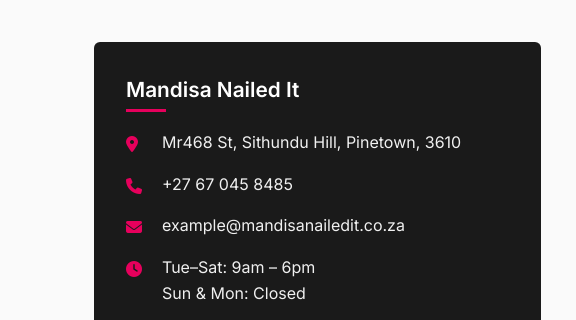
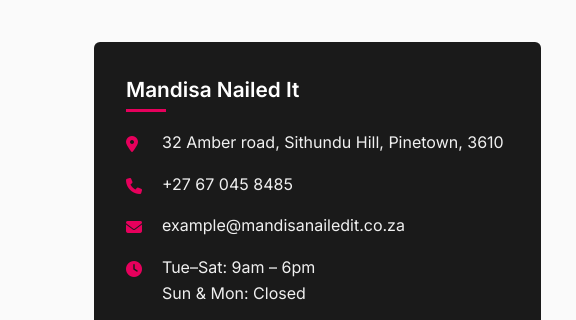
Before and after one commit to MawandeTshapa/MandisaNailedIt, a plain HTML site: page frontend/index.html in a window 1280 px wide. Shown: the part 2610-2930 px from the top of the page, 0-576 px from the left. Drawn offline with Linux system fonts and the light colour scheme; no server answers; grey boxes are pictures that could not be loaded.

Commit message:
Update index.html

```diff
--- a/frontend/index.html
+++ b/frontend/index.html
@@ -128,7 +128,7 @@
                     <h3>Mandisa Nailed It</h3>
                     <div class="location-row">
                         <span class="icon"><i class="fas fa-location-dot"></i></span>
-                        <span>Mr468 St, Sithundu Hill, Pinetown, 3610</span>
+                        <span>32 Amber road, Sithundu Hill, Pinetown, 3610</span>
                     </div>
                     <div class="location-row">
                         <span class="icon"><i class="fas fa-phone"></i></span>
```
